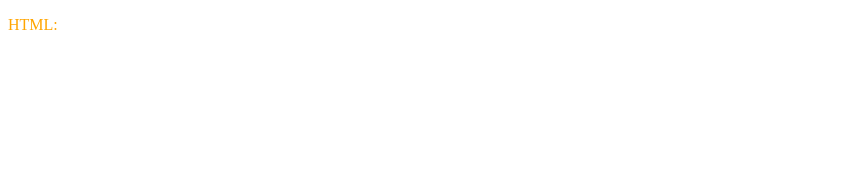
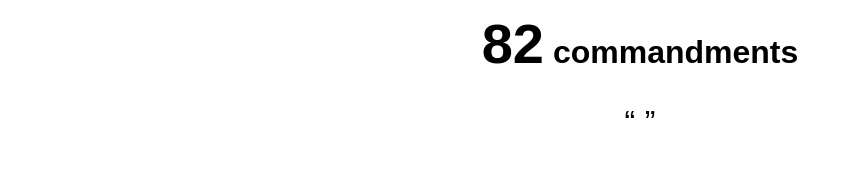
Before and after one commit to toomuchdesign/82-commandments-website, a website: page src/client/public/index.html.mustache in a window 1280 px wide. Shown: the whole page, without its empty margins (0-851 px from the left). Drawn offline with nearby package versions, Linux system fonts and the light colour scheme; files that its build step writes are made by us from their sources; a web font is replaced by a local one.

Commit message:
Add basic style

```diff
--- a/src/client/public/index.html.mustache
+++ b/src/client/public/index.html.mustache
@@ -1,12 +1,16 @@
 <!DOCTYPE html>
 <html>
   <head>
+    <link href="https://fonts.googleapis.com/css2?family=Tenali+Ramakrishna&display=swap" rel="stylesheet">
     <link rel="stylesheet" type="text/css" href="./style.css" />
     <title>82 commandments</title>
   </head>
   <body>
-    <p>
-      HTML: {{body}}
-    </p>
+    <div class="Page">
+      <header>
+        <h1 class="MainHeading"><span>82</span> commandments</h1>
+      </header>
+      <p class="Sentence">{{body}}</p>
+    </div>
   </body>
 </html>
--- a/src/client/public/style.css
+++ b/src/client/public/style.css
@@ -1,3 +1,34 @@
 body {
-  color: orange;
+  font-family: 'Tenali Ramakrishna', sans-serif;
+  margin: 0;
+  padding: 0;
+  font-size: 2rem;
+  text-align: center;
 }
+
+.Page {
+  padding: 1rem 2rem;
+}
+
+.MainHeading {
+  margin: 0;
+  font-size: 2rem;
+  line-height: 1;
+}
+
+.MainHeading > span {
+  font-size: 3.5rem;
+}
+
+.Sentence {
+}
+
+.Sentence:before {
+  content: '“';
+  padding: 0 0.3rem 0 0;
+}
+
+.Sentence:after {
+  content: '”';
+  padding: 0 0 0 0.3rem;
+}
```
